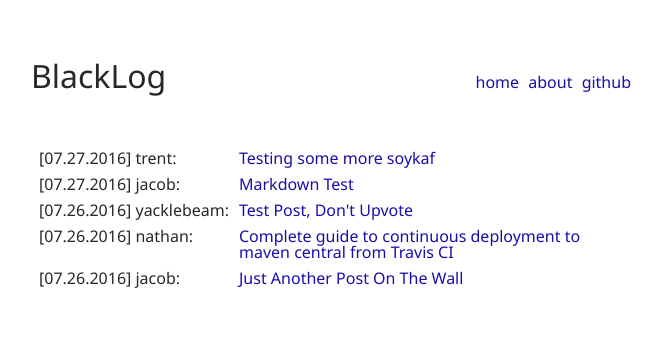
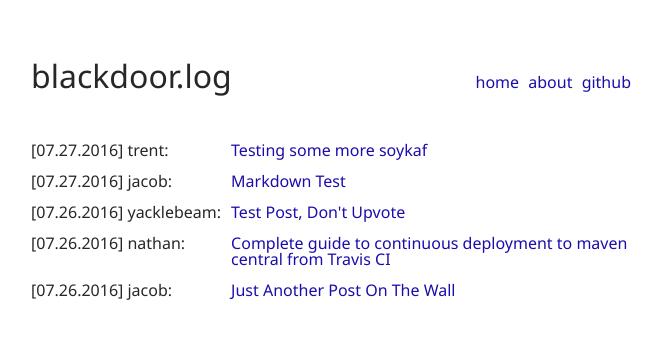
Before and after one commit to blackdoor/blog, a Jekyll site: the page built from index.html, in a window 1280 px wide. Shown: the top 339 px of the page, without its empty margins (309-971 px from the left). Built offline with Jekyll 4.4.1, drawn with Linux system fonts in a browser that asks for light colours.

Commit message:
Now using html table on front page

```diff
--- a/_config.yml
+++ b/_config.yml
@@ -4,7 +4,7 @@ permalink: /:title/
 
 
 # My variables
-name: BlackLog
+name: blackdoor.log
 description: Futuristic web design
 google_verification: null
 
--- a/assets/css/main.scss
+++ b/assets/css/main.scss
@@ -111,19 +111,17 @@ ul {
         margin-bottom: 5px;
     }
     .date {
-        float:left;
-        width: 200px;
+        white-space: nowrap;
+        width: 1px;
+        padding-right: 10px;
     }
     .hyper
     {
-        float:left;
         word-break: normal;
         word-wrap: normal;
-        max-width:360px;
-        padding-bottom:10px;
     }
-    .post-row {
-        padding-bottom: 10px;
+    td {
+        padding-bottom: 15px;
     }
 }
 
--- a/index.html
+++ b/index.html
@@ -4,14 +4,12 @@ layout: default
 
 {% include header.html %}
 <div class="blog">
-    <ul>
+    <table>
         {% for post in site.posts %}
-        <li class="main">
-        	<div class="post-row">
-            	<div class="date">[{{ post.date | date: '%m.%d.%Y' }}] {{ post.author }}:</div>
-            	<div class="hyper"><a href="{{ site.baseurl }}{{ post.url }}">{{ post.title }}</a></div>
-            </div>
-        </li>
+        <tr class="post-line">
+            	<td class="date">[{{ post.date | date: '%m.%d.%Y' }}] {{ post.author }}:</td>
+            	<td class="hyper"><a href="{{ site.baseurl }}{{ post.url }}">{{ post.title }}</a></td>
+        </tr>
         {% endfor %}
-    </ul>
+    </table>
 </div>
```
